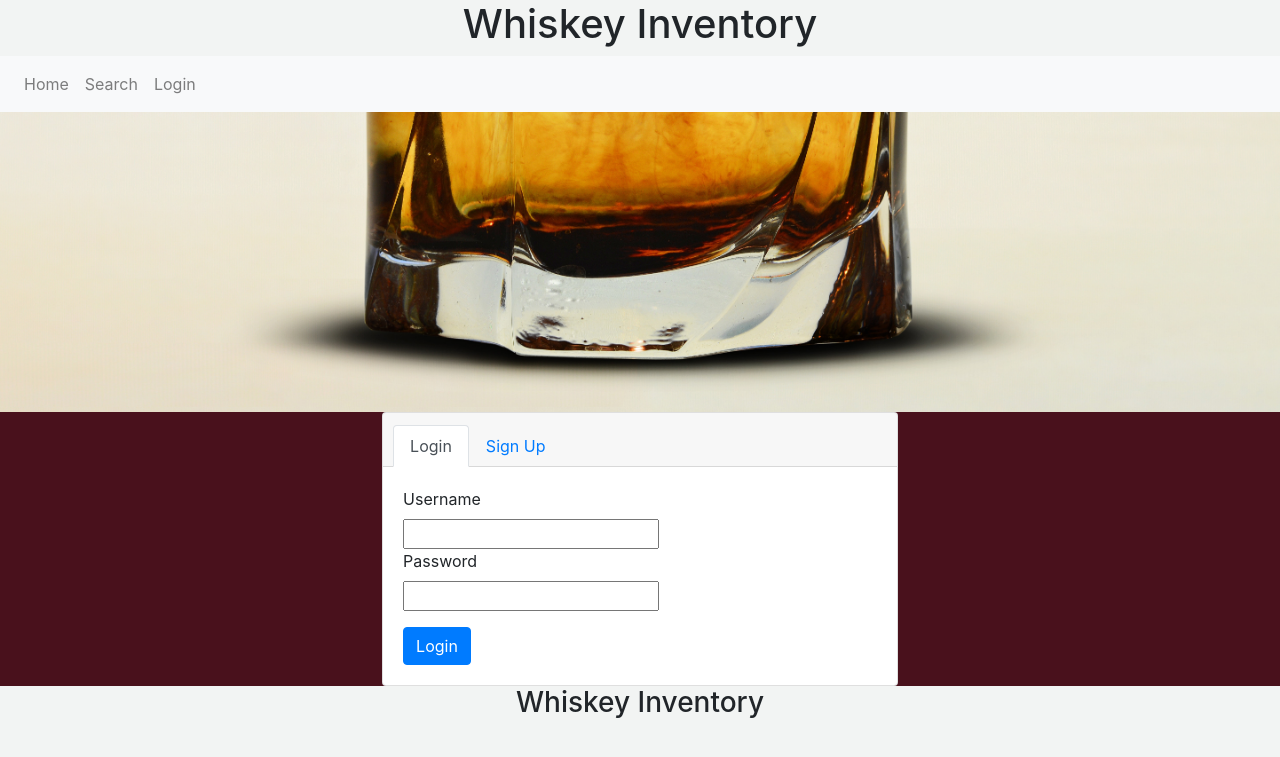
After one commit to jpd61/project2-group8, a Node server app: template views/login.handlebars in a window 1280 px wide. The commit adds this page. Shown: the top 757 px of the page. Run offline with Node 20, Linux system fonts and the light colour scheme; the template is opened without the code that fills it, so the values that code supplies are empty; some libraries are stand-ins or nearby versions.

Commit message:
add dashboard and login

```diff
--- a/views/layouts/main.handlebars
+++ b/views/layouts/main.handlebars
@@ -4,7 +4,7 @@
     <meta charset="UTF-8">
     <meta name="viewport" content="width=device-width, initial-scale=1.0">
     <link rel="stylesheet" href="https://maxcdn.bootstrapcdn.com/bootstrap/4.0.0/css/bootstrap.min.css" integrity="sha384-Gn5384xqQ1aoWXA+058RXPxPg6fy4IWvTNh0E263XmFcJlSAwiGgFAW/dAiS6JXm" crossorigin="anonymous">
-    <link rel="stylesheet" type="text/css" href="../../public/stylesheets/style.css">
+    <link rel="stylesheet" type="text/css" href="/public/stylesheets/style.css">
     <title>Whiskey Inventory</title>
 </head>
 <body>
@@ -23,7 +23,7 @@
 
     <!-- Hero -->
     <div class="hero">
-        <img src="../../assets/clear-glass-with-brown-liquid-3645478.jpg" class="img-fluid max-width: 100% height: auto" alt="">
+        <img src="/assets/clear-glass-with-brown-liquid-3645478.jpg" class="img-fluid max-width: 100% height: auto" alt="">
     </div>
 
     <!-- Main -->
--- /dev/null
+++ b/views/login.handlebars
@@ -0,0 +1,45 @@
+        <div class="row justify-content-center">
+            <div class="col-5">
+                <div class="card">
+                    <div class="card-header">
+                        <ul class="nav nav-tabs card-header-tabs pull-right"  id="myTab" role="tablist">
+                            <li class="nav-item">
+                                <a class="nav-link active" id="login-tab" data-toggle="tab" href="#login" role="tab" aria-controls="login" aria-selected="true">Login</a>
+                            </li>
+                            <li class="nav-item">
+                                <a class="nav-link" id="signup-tab" data-toggle="tab" href="#signup" role="tab" aria-controls="signup" aria-selected="false">Sign Up</a>
+                            </li>
+                        </ul>
+                    </div>
+
+                    <div class="card-body">
+                        <div class="tab-content" id="myTabContent">
+                            <!-- Login tab -->
+                            <div class="tab-pane fade show active" id="login" role="tabpanel" aria-labelledby="login-tab">
+                                <form action="login">
+                                    <label for="username">Username</label><br>
+                                    <input type="text" name="username" id="username"><br>
+                                    <label for="password">Password</label><br>
+                                    <input type="text" name="password" id="password"><br>
+                                    <button class="btn btn-primary mt-3" type="submit">Login</button>
+                                </form>
+                            </div>
+                            <!-- Signup tab -->
+                            <div class="tab-pane fade" id="signup" role="tabpanel" aria-labelledby="signup-tab">
+                                <form action="signup">
+                                    <label for="username">Username</label><br>
+                                    <input type="text" name="username" id="username"><br>
+                                    <label for="password">Password</label><br>
+                                    <input type="text" name="password" id="password"><br>
+
+                                    <label for="ageVerify">Are you over 21?</label><br>
+                                    <input type="radio" name="ageYes" id="ageYes" value="yes"> Yes<br>
+                                    <input type="radio" name="ageNo" id="ageNo" value="no"> No<br>
+                                    <button class="btn btn-primary mt-3" type="submit">Sign Up</button>
+                                </form>
+                            </div>
+                        </div>
+                    </div>
+                </div>
+            </div>
+        </div>
```
Also changed, not shown: views/dashboard.handlebars (added, +36 -0 lines).
